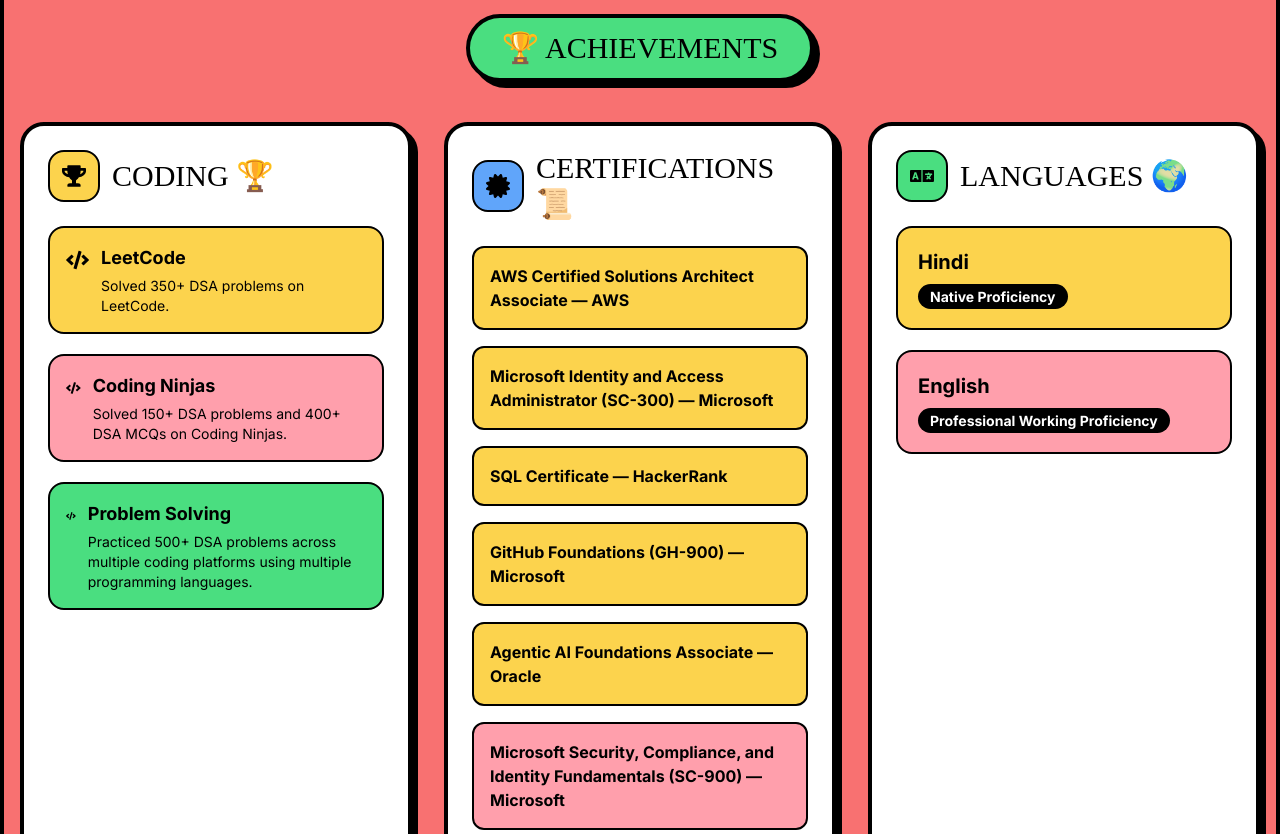
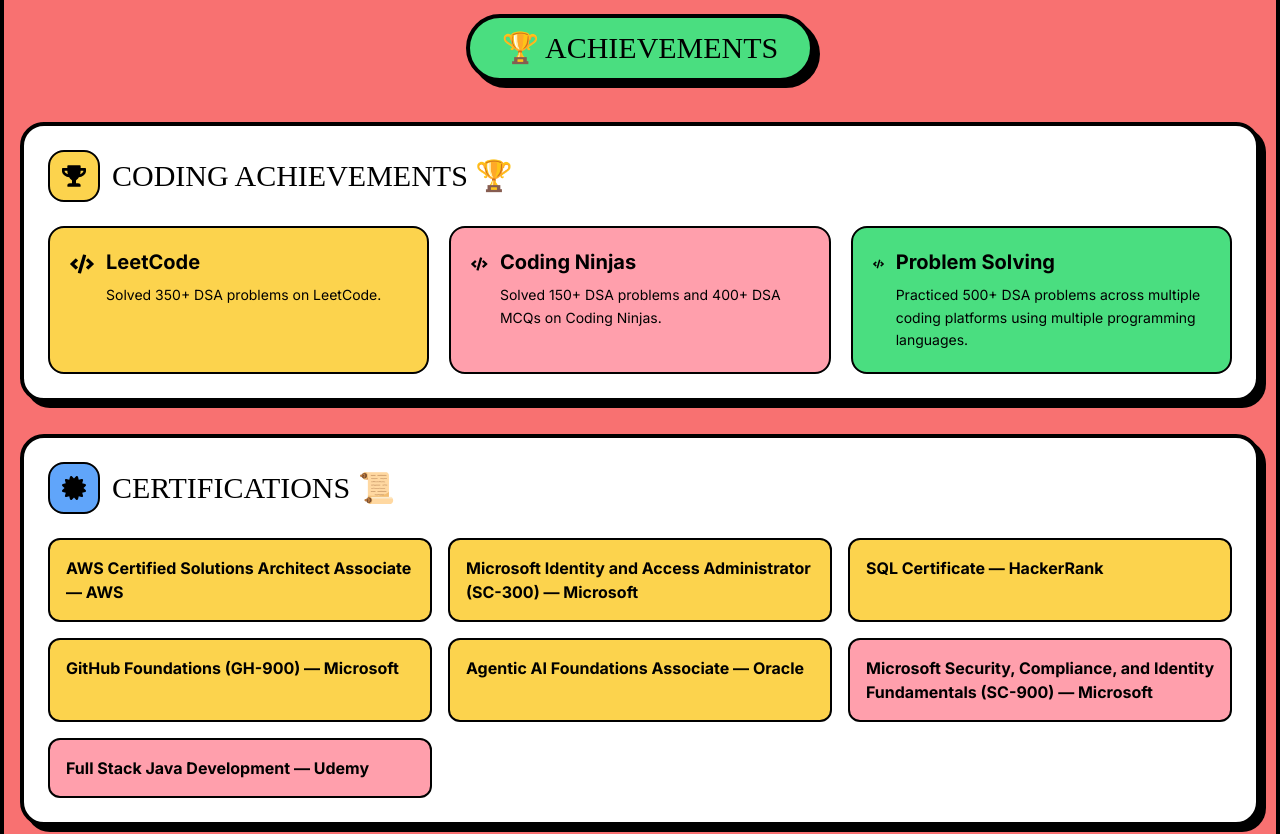
Before and after one commit to rajSunny5714/new-portfolio, a React (Vite) app: page / in a window 1280 px wide. Shown: the part 6480-7314 px from the top of the page. Built offline with nearby package versions, Linux system fonts and the light colour scheme; the HTML template or start-up script is replaced by a standard one; a web font is replaced by a local one.

Commit message:
Update Extras.tsx

```diff
--- a/src/components/sections/Extras.tsx
+++ b/src/components/sections/Extras.tsx
@@ -19,65 +19,62 @@ const Extras = () => {
           </h2>
         </div>
       </div>
-      <div className="grid grid-cols-1 lg:grid-cols-3 gap-8">
 
-
-        <div className="bg-white border-4 border-black rounded-3xl p-6 shadow-neo hover:-translate-y-1 transition-transform">
-
+      {/* CODING ACHIEVEMENTS */}
+      <div className="bg-white border-4 border-black rounded-3xl p-6 shadow-neo mb-8">
         <div className="flex items-center gap-3 mb-6">
           <div className="bg-custom-yellow p-3 rounded-2xl border-2 border-black">
             <FaTrophy className="text-2xl" />
           </div>
 
           <h2 className="text-3xl font-shrikhand">
-              CODING 🏆
+            CODING ACHIEVEMENTS 🏆
           </h2>
         </div>
 
-          <div className="space-y-5">
-
-            <div className="bg-custom-yellow border-2 border-black rounded-2xl p-4">
+        <div className="grid grid-cols-1 md:grid-cols-3 gap-5">
+          <div className="bg-custom-yellow border-2 border-black rounded-2xl p-5 hover:-translate-y-1 transition-transform">
             <div className="flex items-start gap-3">
               <FaCode className="text-2xl mt-1" />
 
               <div>
-                  <h3 className="font-bold text-lg">
+                <h3 className="font-bold text-xl">
                   LeetCode
                 </h3>
 
-                  <p className="font-medium text-sm mt-1">
+                <p className="font-medium text-sm mt-2 leading-relaxed">
                   Solved 350+ DSA problems on LeetCode.
                 </p>
               </div>
             </div>
           </div>
 
-            <div className="bg-custom-pink border-2 border-black rounded-2xl p-4">
+          <div className="bg-custom-pink border-2 border-black rounded-2xl p-5 hover:-translate-y-1 transition-transform">
             <div className="flex items-start gap-3">
               <FaCode className="text-2xl mt-1" />
 
               <div>
-                  <h3 className="font-bold text-lg">
+                <h3 className="font-bold text-xl">
                   Coding Ninjas
                 </h3>
 
-                  <p className="font-medium text-sm mt-1">
+                <p className="font-medium text-sm mt-2 leading-relaxed">
                   Solved 150+ DSA problems and 400+ DSA MCQs on Coding Ninjas.
                 </p>
               </div>
             </div>
           </div>
 
-            <div className="bg-custom-green border-2 border-black rounded-2xl p-4">
+          <div className="bg-custom-green border-2 border-black rounded-2xl p-5 hover:-translate-y-1 transition-transform">
             <div className="flex items-start gap-3">
               <FaCode className="text-2xl mt-1" />
 
               <div>
-                  <h3 className="font-bold text-lg">
+                <h3 className="font-bold text-xl">
                   Problem Solving
                 </h3>
 
-                  <p className="font-medium text-sm mt-1">
+                <p className="font-medium text-sm mt-2 leading-relaxed">
                   Practiced 500+ DSA problems across multiple coding platforms
                   using multiple programming languages.
                 </p>
@@ -87,9 +84,8 @@ const Extras = () => {
         </div>
       </div>
 
-
-        <div className="bg-white border-4 border-black rounded-3xl p-6 shadow-neo hover:-translate-y-1 transition-transform">
-
+      {/* CERTIFICATIONS */}
+      <div className="bg-white border-4 border-black rounded-3xl p-6 shadow-neo mb-8">
         <div className="flex items-center gap-3 mb-6">
           <div className="bg-custom-blue p-3 rounded-2xl border-2 border-black">
             <FaCertificate className="text-2xl" />
@@ -100,8 +96,7 @@ const Extras = () => {
           </h2>
         </div>
 
-          <div className="space-y-4">
-
+        <div className="grid grid-cols-1 md:grid-cols-2 lg:grid-cols-3 gap-4">
           <div className="bg-custom-yellow border-2 border-black rounded-xl p-4 font-bold">
             AWS Certified Solutions Architect Associate — AWS
           </div>
@@ -123,19 +118,18 @@ const Extras = () => {
           </div>
 
           <div className="bg-custom-pink border-2 border-black rounded-xl p-4 font-bold">
-              Microsoft Security, Compliance, and Identity Fundamentals (SC-900) — Microsoft
+            Microsoft Security, Compliance, and Identity Fundamentals
+            (SC-900) — Microsoft
           </div>
 
           <div className="bg-custom-pink border-2 border-black rounded-xl p-4 font-bold">
             Full Stack Java Development — Udemy
           </div>
-
         </div>
       </div>
 
-
-        <div className="bg-white border-4 border-black rounded-3xl p-6 shadow-neo hover:-translate-y-1 transition-transform">
-
+      {/* LANGUAGES */}
+      <div className="bg-white border-4 border-black rounded-3xl p-6 shadow-neo">
         <div className="flex items-center gap-3 mb-6">
           <div className="bg-custom-green p-3 rounded-2xl border-2 border-black">
             <FaLanguage className="text-2xl" />
@@ -146,11 +140,9 @@ const Extras = () => {
           </h2>
         </div>
 
-          <div className="space-y-5">
-
+        <div className="grid grid-cols-1 md:grid-cols-2 gap-5">
           <div className="bg-custom-yellow border-2 border-black rounded-2xl p-5">
-
-              <h3 className="text-xl font-bold mb-2">
+            <h3 className="text-xl font-bold mb-3">
               Hindi
             </h3>
 
@@ -160,8 +152,7 @@ const Extras = () => {
           </div>
 
           <div className="bg-custom-pink border-2 border-black rounded-2xl p-5">
-
-              <h3 className="text-xl font-bold mb-2">
+            <h3 className="text-xl font-bold mb-3">
               English
             </h3>
 
@@ -171,7 +162,6 @@ const Extras = () => {
           </div>
         </div>
       </div>
-      </div>
     </section>
   );
 };
```
Lines whose indentation alone changed are shown as unchanged.
